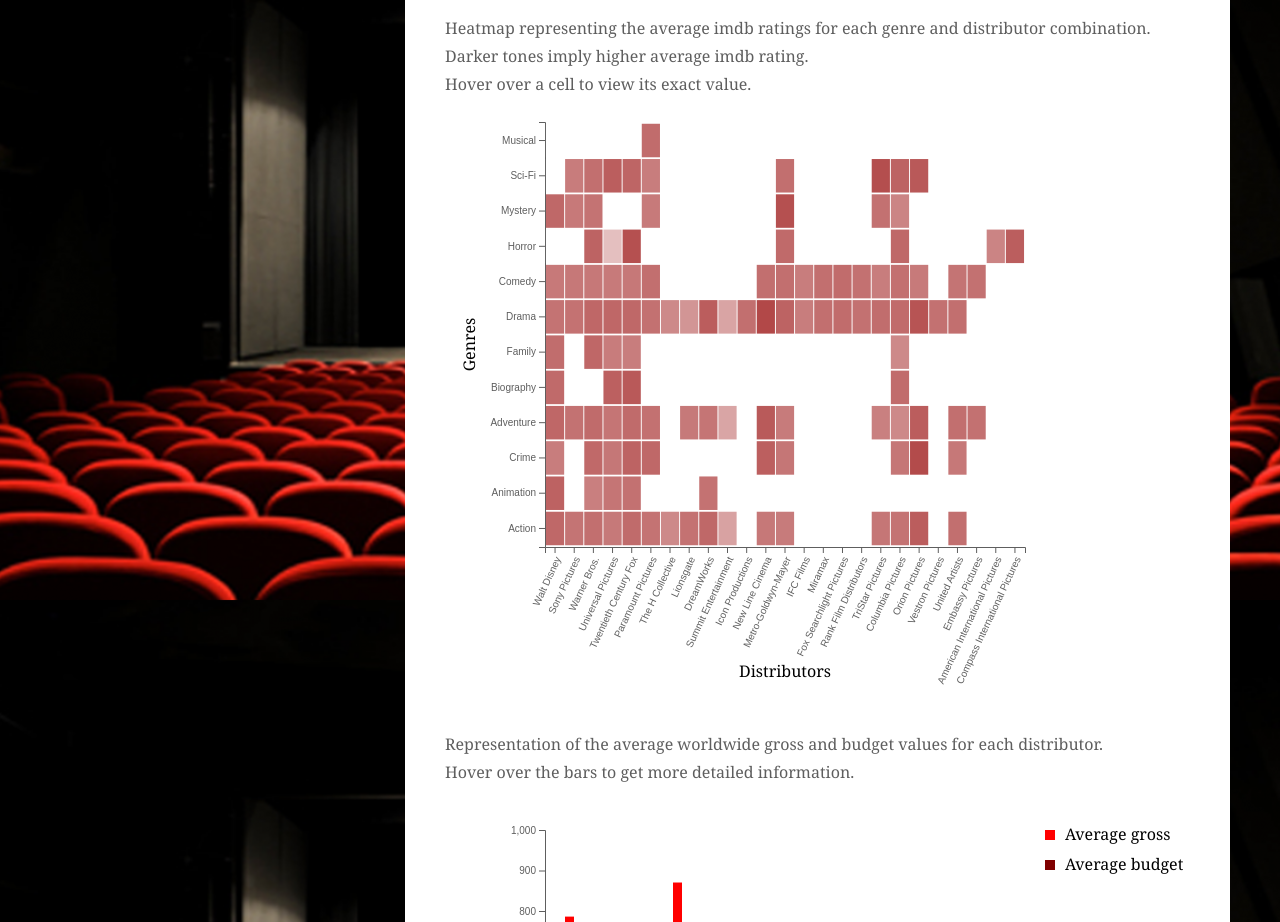
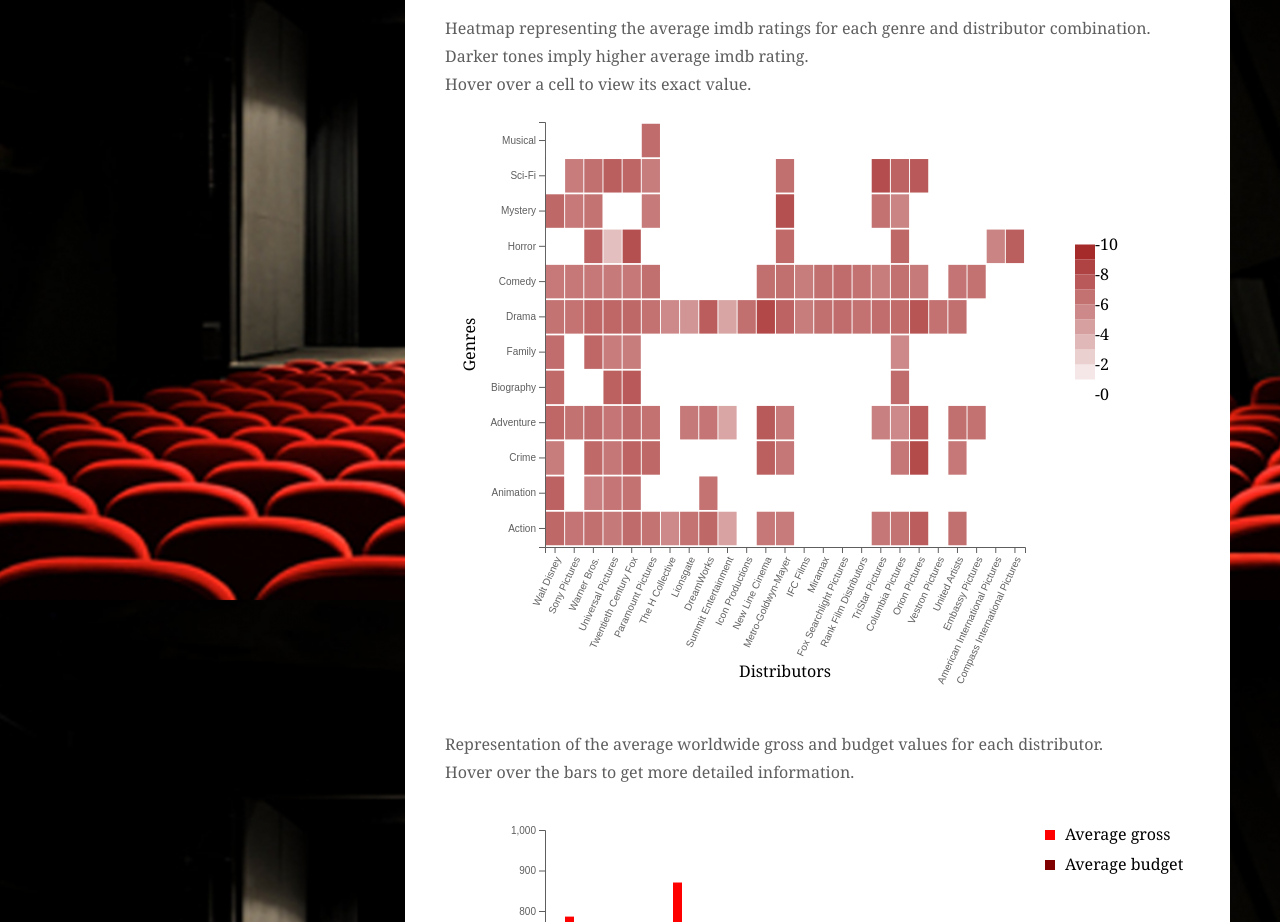
Before and after one commit to rodrigosemicolon/BlockbusterDataViz, a plain HTML site: page app/pages/investors.html in a window 1280 px wide. Shown: the part 1000-1922 px from the top of the page. Drawn offline with nearby package versions, Linux system fonts and the light colour scheme.

Commit message:
added heatmap legend

```diff
--- a/app/pages/investors.html
+++ b/app/pages/investors.html
@@ -334,9 +334,11 @@
                                 .interpolator(d3.interpolateRgb("white", "brown"))
                                 .domain([1,10]);
 
+                    let customWidth=800;
+
                     let heatSvg = d3.select("#heatmap")
                         .append("svg")
-                        .attr("width", width)
+                        .attr("width", customWidth)
                         .attr("height", height);
 
                     heatSvg.append("text")
@@ -352,7 +354,23 @@
                         .attr("text-anchor", "middle")
                         .text("Distributors");
 
+                    for(let i=0; i<=10;i++){
 
+                        let legend = heatSvg.append("rect")
+                            .attr("x",width-margin.right + 50)
+                            .attr("y",(height-margin.top-margin.bottom)/2 + margin.top +50-i*15)
+                            .attr("width",20)
+                            .attr("height",15)
+                            .style("fill",colorRange(i));
+
+                        if(i%2==0){
+
+                            let legendLabel = heatSvg.append("text")
+                                .attr("x",width-margin.right + 70)
+                                .attr("y",(height-margin.top-margin.bottom)/2 + margin.top +50-i*15+5 )
+                                .text("-" + i);
+                        }
+                    }
 
                     let xScale = d3.scaleBand()
                         .range([margin.left, width - margin.right])
```
